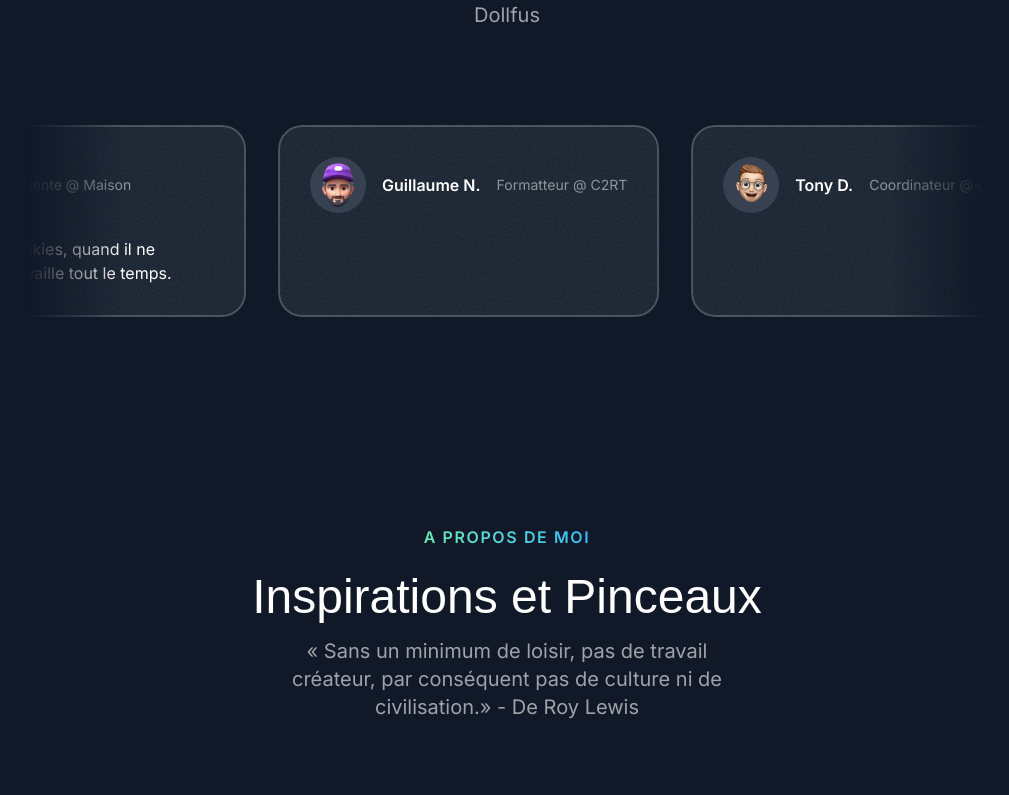
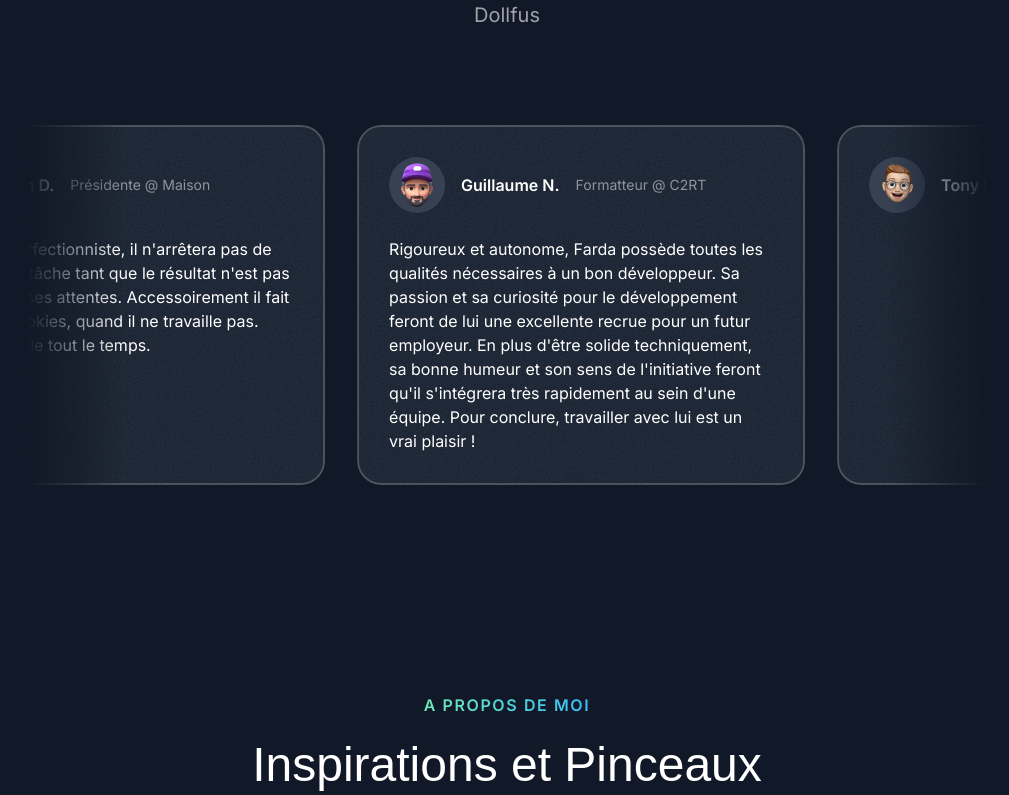
Before and after one commit to Pizzasayan/portfolio, a Next.js app: page / in a window 1280 px wide. Shown: the part 3545-4340 px from the top of the page, without its empty margins (133-1142 px from the left). Built offline with nearby package versions, Linux system fonts and the light colour scheme; a web font is replaced by a local one.

Commit message:
temoignage guillaume et manon

```diff
--- a/src/sections/Testimonials.tsx
+++ b/src/sections/Testimonials.tsx
@@ -12,13 +12,13 @@ const testimonials = [
   {
     name: "Manon D.",
     position: "Présidente @ Maison",
-    text: "Farda fait de très bons cookies, quand il ne travaille pas. Sauf qu'il travaille tout le temps.",
+    text: "Farda est un perfectionniste, il n'arrêtera pas de s'appliquer à la tâche tant que le résultat n'est pas à la hauteur de ses attentes. Accessoirement il fait de très bons cookies, quand il ne travaille pas. Sauf qu'il travaille tout le temps. ",
     avatar: memojiAvatar4,
   },
   {
     name: "Guillaume N.",
     position: "Formatteur @ C2RT",
-    text: "",
+    text: "Rigoureux et autonome, Farda possède toutes les qualités nécessaires à un bon développeur. Sa passion et sa curiosité pour le développement feront de lui une excellente recrue pour un futur employeur. En plus d'être solide techniquement, sa bonne humeur et son sens de l'initiative feront qu'il s'intégrera très rapidement au sein d'une équipe. Pour conclure, travailler avec lui est un vrai plaisir !",
     avatar: memojiAvatar1,
   },
   {
@@ -27,18 +27,12 @@ const testimonials = [
     text: "",
     avatar: memojiAvatar5,
   },
-  {
-    name: "Théo M.",
-    position: "Collaborateur @ C2RT",
-    text: "",
-    avatar: rustAvatar,
-  },
-  {
-    name: "Eric D.",
-    position: "Collaborateur @ C2RT",
-    text: "",
-    avatar: memojiAvatar1,
-  }
+  // {
+  //   name: "Théo M.",
+  //   position: "Collaborateur @ C2RT",
+  //   text: "",
+  //   avatar: rustAvatar,
+  // },
 ];
 
 export const TestimonialsSection = () => {
```
